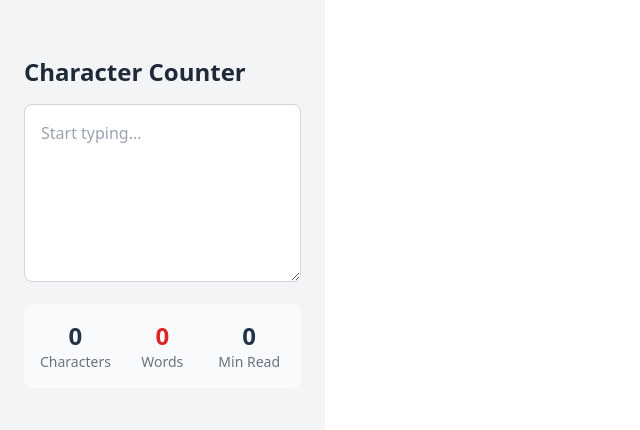
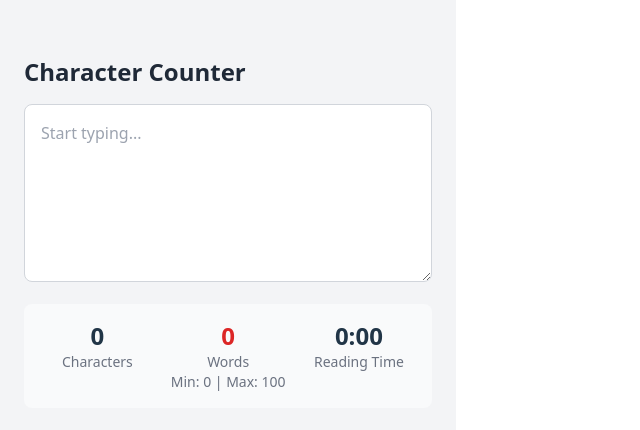
Before and after one commit to PSStudent01/lab2-character-counter-rod-gaitan, a React (Vite) app: page / in a window 1280 px wide. Shown: the top 430 px of the page, without its empty margins (0-640 px from the left). Built offline with nearby package versions, Linux system fonts and the light colour scheme.

Commit message:
commit troubleshooting bugs

```diff
--- a/src/components/CharacterCounter/CharacterCounter.tsx
+++ b/src/components/CharacterCounter/CharacterCounter.tsx
@@ -1,8 +1,9 @@
 
 /*
 - Imports 'React' AND the 'useState hook' from the 'React library'.
-- The 'useState hook' is necessary here, because this component (CHaracterCounter) manages state, whereas the other 2 do not.*/
-import React, { useState } from 'react';
+- The 'useState hook' is necessary here, because this component (CHaracterCounter) manages state, whereas the other 2 do not.
+- also 'useCallback' is needed to be able to wrap */
+import React, { useState, useCallback } from 'react';
 
 /*
 - This imports 2 things from our 'index.tsx' file:
@@ -20,7 +21,7 @@ import type { CharacterCounterProps, TextStats } from '../../types';
 import { TextInput } from '../TextInput/TextInput';
 import { StatsDisplay } from '../StatsDisplay/StatsDisplay';
 
-// exports the component (itself 'CharacterCounter')
+// exports the component (itself 'CharacterCounter') ]
 // and tells 'TypeScript' it expects 'prop's matching 3 optional 'CharacterCounterProps'.
 export const CharacterCounter: React.FC<CharacterCounterProps> = ({ // below is 'destructing of the 3 props'(extracting each prop from the
                                                                     // ...props object ('CharacterCounterProps' interface)):
@@ -39,10 +40,10 @@ export const CharacterCounter: React.FC<CharacterCounterProps> = ({ // below is
     const [stats, setStats] = useState<TextStats>({
     characterCount: 0,
     wordCount: 0,
-    readingTime: 0
+    readingTime: '0:00'
   });
 
-    const handleTextChange = (text: string) => {  //This is the 'callback function' that will be passed down to 'TextInput'.
+    const handleTextChange = useCallback((text: string) => {  //This is the 'callback function' that will be passed down to 'TextInput'.
                                                   // It receives text — the current full string from the textarea — as its argument every time the user types.
     // const words = text.trim() === '' ? [] : text.trim() //calculates the word array      split(/\s+/)
     const words = text.trim() === '' ? [] : text.trim().split(/\s+/) //'split(/\s+/)' properly categorizes a group of letters into words and generates a count for each group
@@ -56,10 +57,10 @@ export const CharacterCounter: React.FC<CharacterCounterProps> = ({ // below is
       characterCount: text.length, // it calls 'setStats' to update the 'state' with 'new values'.
                                  //'text.length' is a built-in JavaScript property that simply counts every character in the string including spaces.
       wordCount: words.length,  // .length gives how many words are in the 'words' array that we just created above.
-      readingTime: Math.round((words.length / 200) * 100) //using the Math.round to round to the nearest whole number and shift teh decimal over 2 places. []
+      readingTime: `${Math.round((words.length / 200) * 100) /100}` //using the Math.round to round to the nearest whole number and shift teh decimal over 2 places. []
+        }); // closes the 'setStats' call
+  }, []); // closes the 'handleTextChange' function
 
-        }); // closes the 'setStats' call
-  };   // closes the 'handleTextChange' function
 
 
   return (
@@ -68,7 +69,7 @@ export const CharacterCounter: React.FC<CharacterCounterProps> = ({ // below is
     <TextInput onTextChange={handleTextChange} /> {/* a CALL BACK pattern where
                                                     - it passes 'handleTextChange' value as the 'onTextChange prop'.
                                                     - then 'TextInput' component will call this function every time the user types, sending the text back up to 'CharacterCounter'.*/}
-    <StatsDisplay stats={stats} /> {/* this line
+    <StatsDisplay stats={stats} minWords={minWords} maxWords={maxWords} /> {/* this line
                                     - renders the 'StatsDisplay' child component
                                     - and passes the active 'stats state object' down to 'StatsDisplay' child component .
                                     - so that very time 'setStats' updates the 'state', this will automatically re-render with the new numbers.*/}
--- a/src/components/StatsDisplay/StatsDisplay.tsx
+++ b/src/components/StatsDisplay/StatsDisplay.tsx
@@ -6,10 +6,14 @@ export const StatsDisplay: React.FC<StatsDisplayProps> = ({ //exports the compon
     // that expects props matching 'StatsDisplayProps' interface from parent component 'CharacterCounter'.
     // 2 props being destructured
     stats, // it is 'required' and has no default value
-showReadingTime = true  // it is 'optional' and defaults to 'true' IF the parent doesn't pass it.
+    showReadingTime = true,  // it is 'optional' and defaults to 'true' IF the parent doesn't pass it.
+    minWords = 0,    // adding 'minWords' prop STEP 2
+    maxWords = 100   // adding 'maxWords' prop STEP 2
 
 }) => {  //this closes the 'props destructuring'....
-    return(  //starts the JSX for the UI
+
+    return (  //starts the JSX for the UI
+        <>
             <div className="grid grid-cols-3 gap-4 p-4 bg-gray-50 rounded-lg"> {/*wrapper 'div' that uses Tailwind to style the main container includiing a 3-column grid layout.*/}
                 {/*displays the character count:*/}
                 <div className="text-center">
@@ -21,18 +25,21 @@ showReadingTime = true  // it is 'optional' and defaults to 'true' IF the parent
                 <div className="text-center">
                     <p className="text-2xl font-bold text-red-600"> {stats.wordCount}</p> {/*displays the stats.wordCount".*/}
                     <p className="text-sm text-gray-500">Words</p>  {/*displays the label "Words*/}
+                    <p className="text-sm text-gray-500">Min: {minWords} | Max: {maxWords}</p>
                 </div>
                 {showReadingTime && (   //  'conditional rendering' where the '&&' means "only render what follows IF 'showReadingTime' is true."
                     // else if false, nothing renders here at all.
                     //what follows:
                     <div className="text-center">
                         <p className="text-2xl font-bold text-black-600">{stats.readingTime}</p> {/* displays 'stats.readingTime'*/}
-                <p className="text-sm text-gray-500">Min Read</p> {/*displays label "Min Read */}
+                        <p className="text-sm text-gray-500">Reading Time</p> {/*displays label "Reading Time" */}
                     </div>
                     // AGAIN, this whole block only appears if 'showReadingTime' is true, else it does not.
                 )}
             </div>
-    )}
+        </>
+    )
+}
 
 
 /* VIP Observation:
--- a/src/types/index.ts
+++ b/src/types/index.ts
@@ -11,13 +11,15 @@ export interface TextInputProps {
 export interface StatsDisplayProps {
   stats: TextStats;  // the 'stats' field whose type is data shape 'TextStats'
   showReadingTime?: boolean;
+  minWords?: number;  // adding 'minWords' prop STEP 1
+  maxWords?: number;  // adding 'maxWords' prop STEP1
 }
 
 // data shape
 export interface TextStats {
   characterCount: number;
   wordCount: number;
-  readingTime: number; // in minutes
+  readingTime: string;
 }
 
 // props that the CharacterCounter child component accepts from parent component
```
Lines whose indentation alone changed are shown as unchanged.
